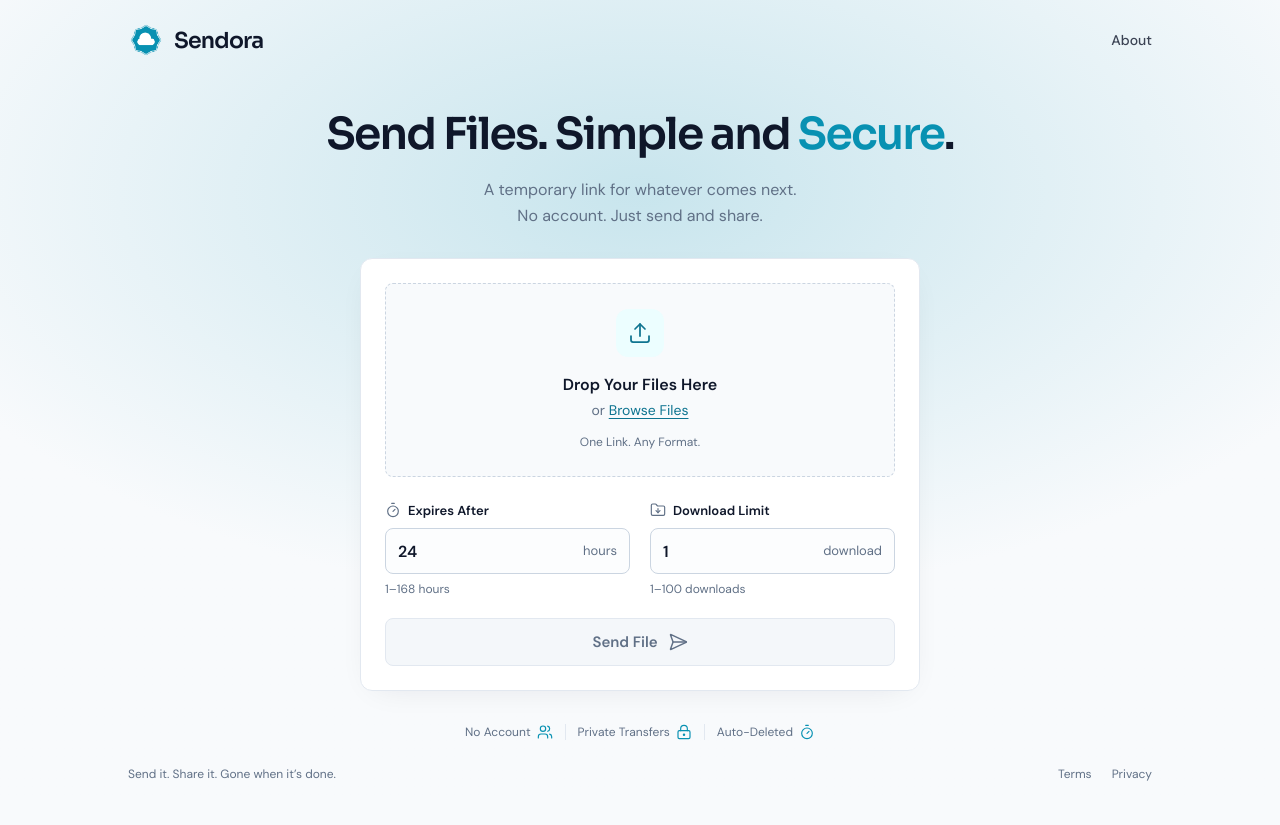
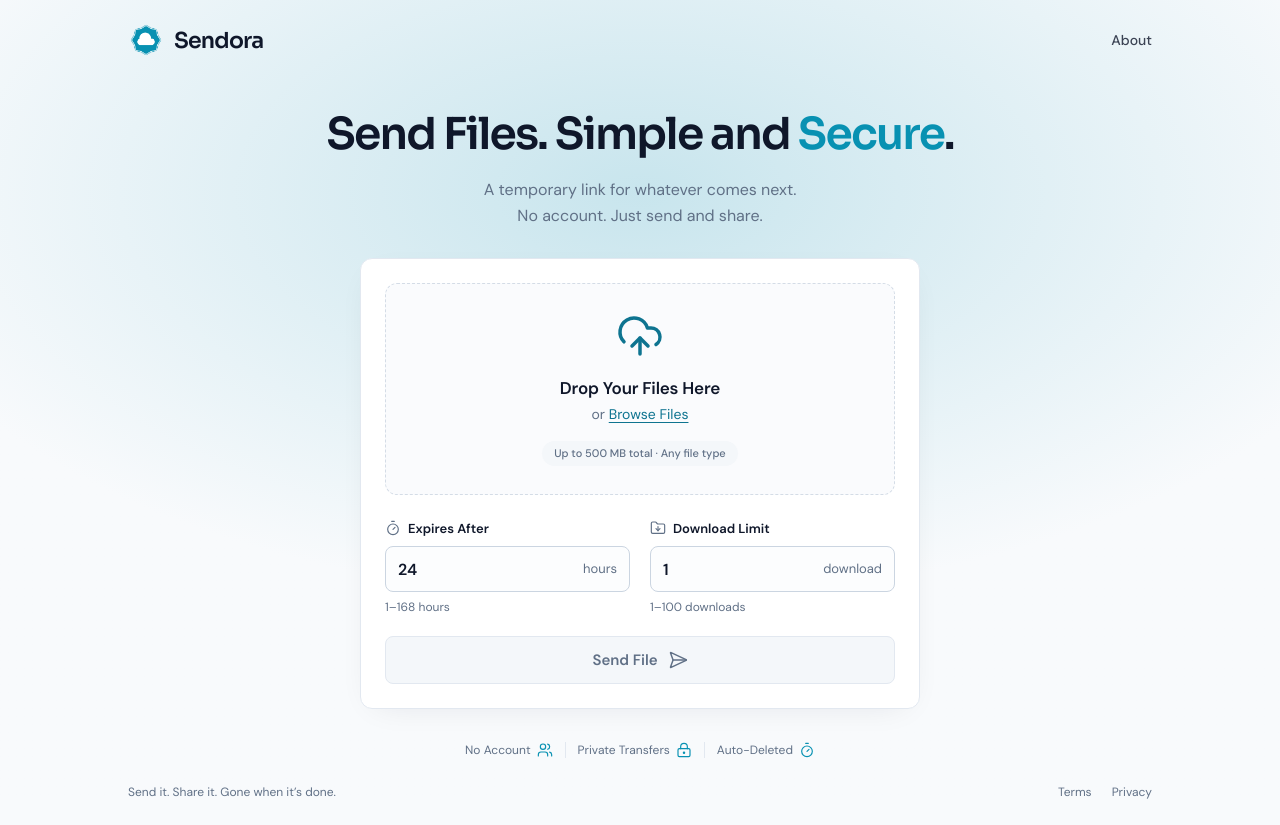
Before and after one commit to tobilobaayomide/sendora, a Next.js app in the folder apps/web/: page / in a window 1280 px wide. Built offline with nearby package versions, Linux system fonts and the light colour scheme.

Commit message:
style: enhance FilePicker component with improved styling and layout adjustments

```diff
--- a/apps/web/src/components/transfer/file-picker.tsx
+++ b/apps/web/src/components/transfer/file-picker.tsx
@@ -56,11 +56,11 @@ export function FilePicker({
 
   return (
     <div
-      className={`relative rounded-lg ${hidden ? "hidden" : ""} ${files.length ? "" : "border border-dashed"}
-        transition-colors duration-150 ease-[ease] motion-reduce:transition-none
+      className={`relative rounded-xl ${hidden ? "hidden" : ""} ${files.length ? "" : "border border-dashed"}
+        transition-[background-color,border-color,box-shadow] duration-200 ease-[ease] motion-reduce:transition-none
         has-[input:focus-visible]:outline-2 has-[input:focus-visible]:outline-offset-4 has-[input:focus-visible]:outline-brand
-        ${isDragging ? "border-brand bg-brand-soft" : files.length ? "" : "border-border-strong bg-surface-subtle/60"}
-        ${disabled || files.length ? "" : "hover:border-brand hover:bg-brand-soft"}`}
+        ${isDragging ? "border-brand bg-brand-soft shadow-[inset_0_0_0_1px_var(--color-brand)]" : files.length ? "" : "border-border-strong/80 bg-surface-subtle/45"}
+        ${disabled || files.length ? "" : "hover:border-brand/70 hover:bg-brand-soft/50"}`}
       onDragEnter={(event) => {
         event.preventDefault();
         if (disabled) return;
@@ -102,7 +102,7 @@ export function FilePicker({
             </p>
           </div>
           <ul
-            className="mt-3 max-h-52 overflow-y-auto overscroll-contain rounded-lg border border-border divide-y divide-border bg-surface-subtle/40"
+            className="mt-3 max-h-52 overflow-y-auto overscroll-contain rounded-xl border border-border divide-y divide-border bg-surface-subtle/45"
             aria-label="Selected files"
           >
             {files.map((selected, index) => (
@@ -151,7 +151,7 @@ export function FilePicker({
         </div>
       ) : file ? (
         <div>
-          <div className="rounded-lg border border-border bg-surface-subtle/40 px-3 py-3">
+          <div className="rounded-xl border border-border bg-surface-subtle/45 px-3 py-3">
             <FileSummary filename={file.name} size={file.size} variant="upload">
               <button
                 type="button"
@@ -176,13 +176,13 @@ export function FilePicker({
         </div>
       ) : (
         <label
-          className={`flex min-h-48 flex-col items-center justify-center px-4 py-6 text-center ${disabled ? "cursor-default" : "cursor-pointer"}`}
+          className={`flex min-h-52 flex-col items-center justify-center px-4 py-7 text-center ${disabled ? "cursor-default" : "cursor-pointer"}`}
           htmlFor="upload-file"
         >
-          <span className="mb-4 grid size-12 place-items-center rounded-xl bg-brand-soft text-brand-hover">
-            <Icon name="arrow-up" className="size-6" />
+          <span className="mb-4 grid place-items-center text-brand-hover">
+            <Icon name="upload" className="size-12" />
           </span>
-          <span className="text-[16px] font-semibold">
+          <span className="text-[17px] font-semibold tracking-[-0.2px]">
             {isDragging ? "Drop it Here" : "Drop Your Files Here"}
           </span>
           <span className="mt-0.75 text-[14px] text-muted">
@@ -191,8 +191,8 @@ export function FilePicker({
               Browse Files
             </span>
           </span>
-          <span className="mt-3 text-[12px] text-muted">
-            One Link. Any Format.
+           <span className="mt-4 rounded-full bg-surface-subtle px-3 py-1 text-[11px] font-medium text-muted">
+            Up to 500 MB total <span aria-hidden="true">·</span> Any file type
           </span>
         </label>
       )}
```
